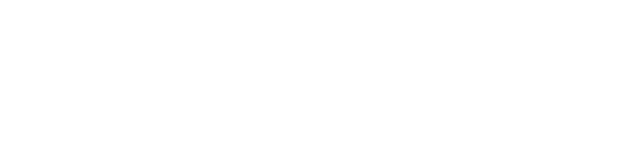
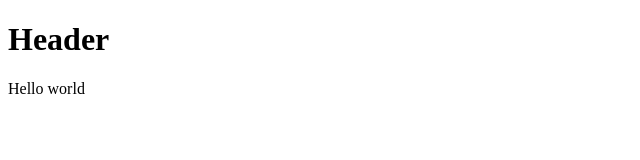
Before and after one commit to tam1111/github, a plain HTML site: page index.html in a window 1280 px wide. Shown: the whole page, without its empty margins (0-640 px from the left). Drawn offline with Linux system fonts and the light colour scheme.

Commit message:
Added header

```diff
--- a/index.html
+++ b/index.html
@@ -7,6 +7,10 @@
     <title>Document</title>
 </head>
 <body>
+    <header>
+        <h1>Header</h1>
+    </header>
+    <p>Hello world</p>
 
 </body>
 </html>
```
